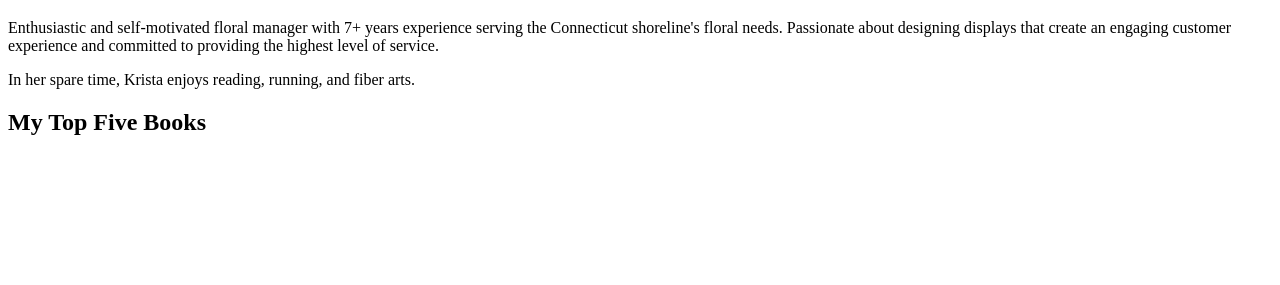
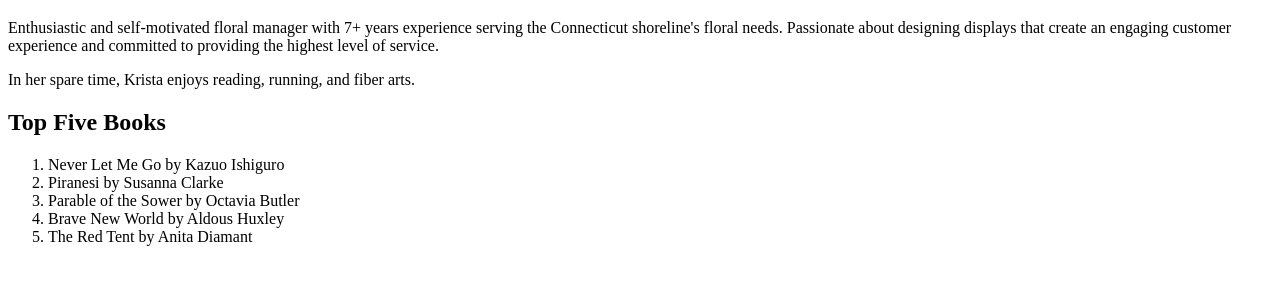
Before and after one commit to kristathorsen/csc2274, a plain HTML site: page index.html in a window 1280 px wide. Shown: the part 61-346 px from the top of the page. Drawn offline with Linux system fonts and the light colour scheme.

Commit message:
Update index.html
Added favorite book list

```diff
--- a/index.html
+++ b/index.html
@@ -13,6 +13,14 @@
 
 <p> In her spare time, Krista enjoys reading, running, and fiber arts.</p>
 
-<h2>My Top Five Books</h2>
+<h2>Top Five Books</h2>
+
+  <ol>
+    <li>Never Let Me Go by Kazuo Ishiguro</li>
+    <li>Piranesi by Susanna Clarke</li>
+    <li>Parable of the Sower by Octavia Butler</li>
+    <li>Brave New World by Aldous Huxley</li>
+    <li>The Red Tent by Anita Diamant</li>
+  </ol>
 </body>
 </html>
```
